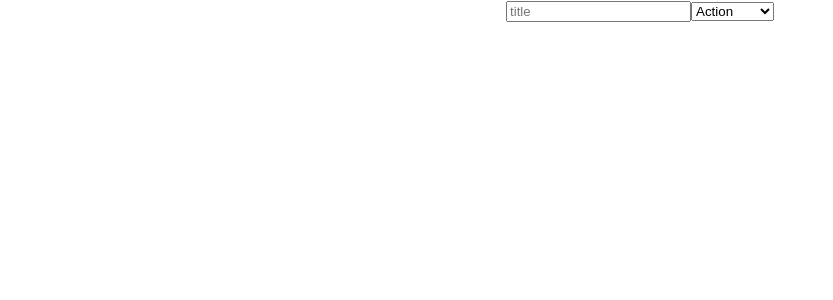
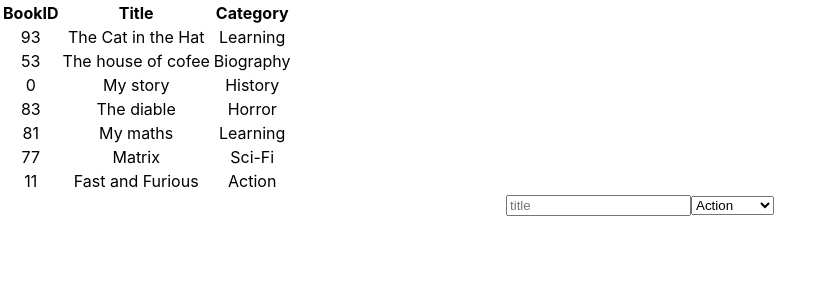
Before and after one commit to barackm/bookstore, a React (Create React App) app: page / in a window 1280 px wide. Shown: the top 300 px of the page, without its empty margins (0-833 px from the left). Built offline with nearby package versions, Linux system fonts and the light colour scheme.

Commit message:
Add the initial state and pass the store to all components using the Provider

```diff
--- a/src/actions/index.js
+++ b/src/actions/index.js
@@ -0,0 +1,12 @@
+export const CREATE_BOOK = 'CREATE_BOOK';
+export const REMOVE_BOOK = 'REMOVE_BOOK';
+
+export const createBook = (book) => ({
+  type: CREATE_BOOK,
+  payload: book,
+});
+
+export const removeBook = (book) => ({
+  type: REMOVE_BOOK,
+  payload: book,
+});
--- a/src/components/App.jsx
+++ b/src/components/App.jsx
@@ -1,11 +1,11 @@
 import BooksForm from '../containers/BooksForm';
-// import BooksList from '../containers/BooksList';
+import BooksList from '../containers/BooksList';
 import '../App.css';
 
 function App() {
   return (
     <div className="App">
-      {/* <BooksList /> */}
+      <BooksList />
       <BooksForm />
     </div>
   );
--- a/src/components/Book.jsx
+++ b/src/components/Book.jsx
@@ -14,7 +14,11 @@ Book.defaultProps = {
 };
 
 Book.propTypes = {
-  book: { id: PropTypes.string, title: PropTypes.string, category: PropTypes.string },
+  book: PropTypes.shape({
+    id: PropTypes.number.isRequired,
+    title: PropTypes.string.isRequired,
+    category: PropTypes.string.isRequired,
+  }),
 };
 
 export default Book;
--- a/src/containers/BooksForm.jsx
+++ b/src/containers/BooksForm.jsx
@@ -7,12 +7,24 @@ class BooksForm extends Component {
   }
 
   render() {
-    const categories = ['Action', 'Biography', 'History', 'Horror', 'Kids', 'Learning', 'Sci-Fi'];
+    const categories = [
+      'Action',
+      'Biography',
+      'History',
+      'Horror',
+      'Kids',
+      'Learning',
+      'Sci-Fi',
+    ];
     return (
       <form>
         <input type="text" placeholder="title" />
         <select name="category" id="category">
-          {categories.map((categ) => (<option value={categ} key={categ}>{categ}</option>))}
+          {categories.map((categ) => (
+            <option value={categ} key={categ}>
+              {categ}
+            </option>
+          ))}
         </select>
       </form>
     );
--- a/src/containers/BooksList.jsx
+++ b/src/containers/BooksList.jsx
@@ -1,5 +1,6 @@
 import React, { Component } from 'react';
 import { connect } from 'react-redux';
+import PropTypes from 'prop-types';
 import Book from '../components/Book';
 
 class BooksList extends Component {
@@ -9,17 +10,46 @@ class BooksList extends Component {
   }
 
   render() {
+    const { books } = this.props;
     return (
       <table>
-        <tr>
-          <th>BookID</th>
-          <th>Title</th>
-          <th>Category</th>
-        </tr>
-        <Book book={{ id: 1, title: 'First world war', category: 'History' }} />
+        <thead>
+          <tr>
+            <th>BookID</th>
+            <th>Title</th>
+            <th>Category</th>
+          </tr>
+        </thead>
+        <tbody>
+          {books.map((book) => (
+            <Book
+              key={book.id}
+              book={book}
+            />
+          ))}
+        </tbody>
       </table>
     );
   }
 }
 
-export default connect()(BooksList);
+const mapStateToProps = (state) => ({
+  books: state.books,
+});
+
+const mapDispatchToProps = () => ({});
+
+BooksList.defaultProps = {
+  books: [],
+};
+
+BooksList.propTypes = {
+  books: PropTypes.arrayOf(
+    PropTypes.shape({
+      id: PropTypes.number.isRequired,
+      title: PropTypes.string.isRequired,
+      category: PropTypes.string.isRequired,
+    }),
+  ),
+};
+export default connect(mapStateToProps, mapDispatchToProps)(BooksList);
--- a/src/index.js
+++ b/src/index.js
@@ -1,11 +1,60 @@
 import React from 'react';
 import ReactDOM from 'react-dom';
+import { Provider } from 'react-redux';
+import { createStore } from 'redux';
+
+import App from './components/App';
+import rootReducer from './reducers';
+
 import './index.css';
-import App from './components/App';
+
+const initialState = {
+  books: [
+    {
+      id: Math.floor(Math.random() * 100),
+      title: 'The Cat in the Hat',
+      category: 'Learning',
+    },
+    {
+      id: Math.floor(Math.random() * 100),
+      title: 'The house of cofee',
+      category: 'Biography',
+    },
+    {
+      id: Math.floor(Math.random() * 100),
+      title: 'My story',
+      category: 'History',
+    },
+    {
+      id: Math.floor(Math.random() * 100),
+      title: 'The diable',
+      category: 'Horror',
+    },
+    {
+      id: Math.floor(Math.random() * 100),
+      title: 'My maths',
+      category: 'Learning',
+    },
+    {
+      id: Math.floor(Math.random() * 100),
+      title: 'Matrix',
+      category: 'Sci-Fi',
+    },
+    {
+      id: Math.floor(Math.random() * 100),
+      title: 'Fast and Furious',
+      category: 'Action',
+    },
+  ],
+};
+
+const store = createStore(rootReducer, initialState);
 
 ReactDOM.render(
   <React.StrictMode>
-    <App />
+    <Provider store={store}>
+      <App />
+    </Provider>
   </React.StrictMode>,
   document.getElementById('root'),
 );
--- a/src/reducers/books.js
+++ b/src/reducers/books.js
@@ -1,12 +1,11 @@
-const initState = {
-  list: [],
-  loading: false,
-};
+import { CREATE_BOOK } from '../actions';
 
-const books = (state = initState, action) => {
+const books = (books = [], action) => {
   switch (action.type) {
+    case CREATE_BOOK:
+      return [...books, action.payload];
     default:
-      return state;
+      return books;
   }
 };
 
```
